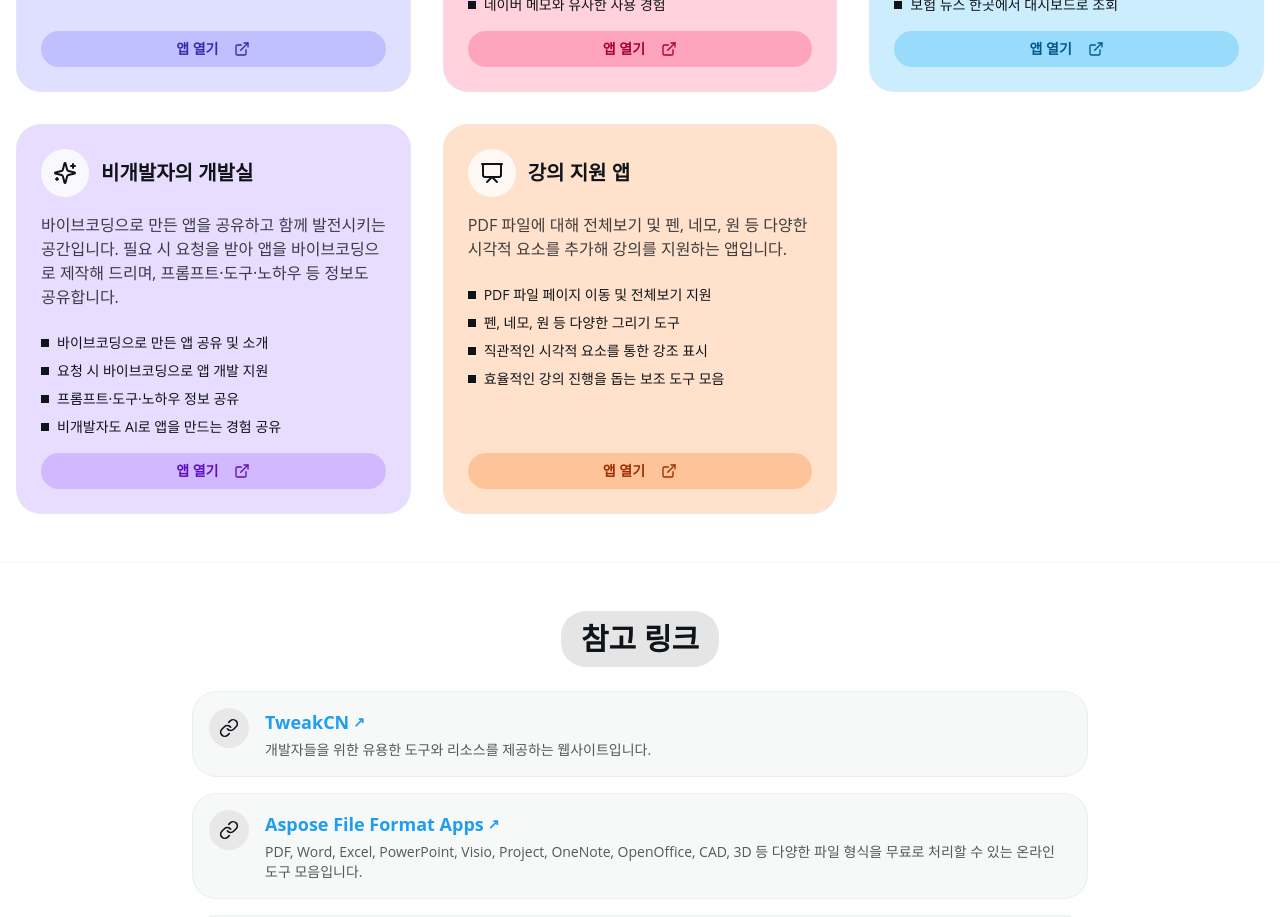
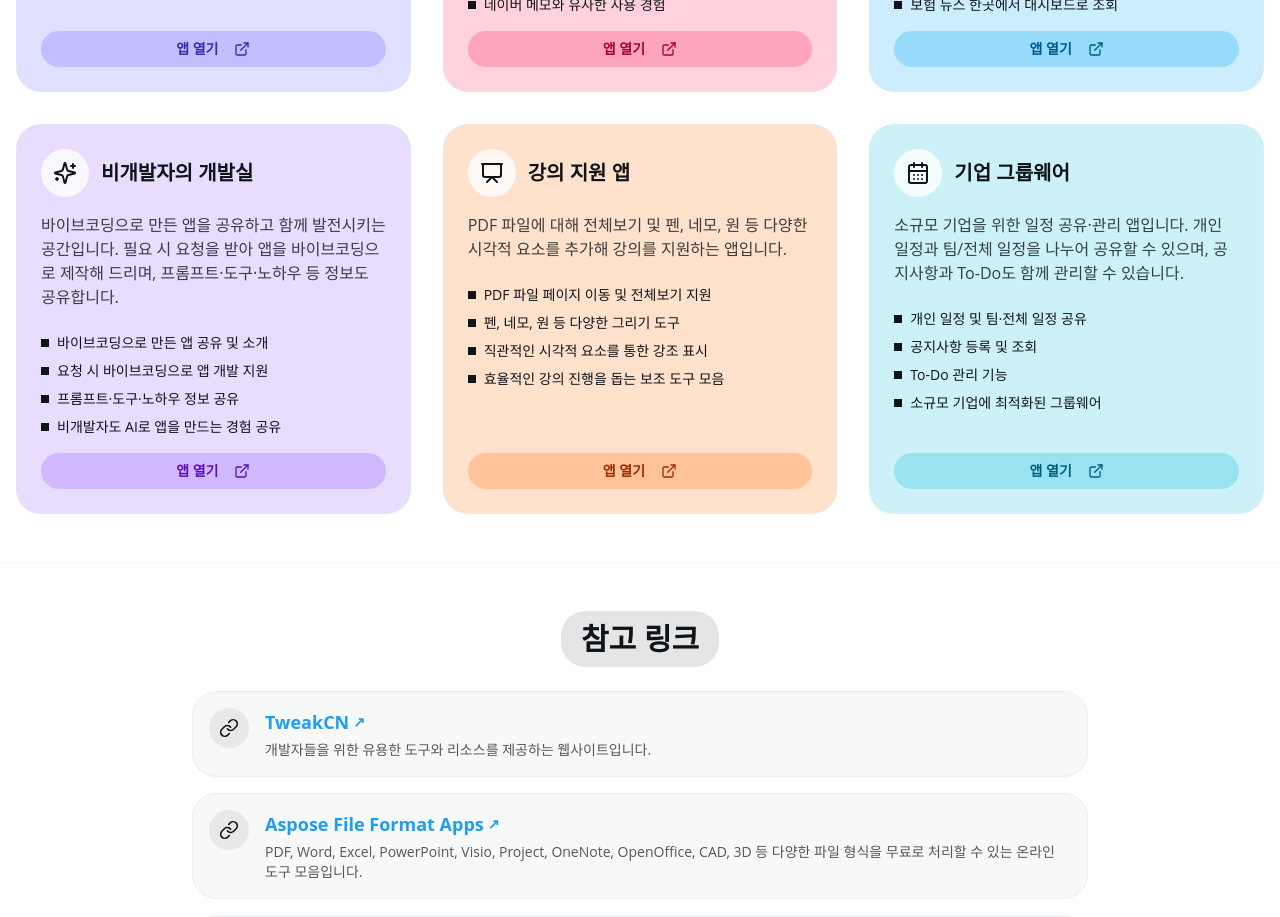
Before and after one commit to taekyoleen-oss/App-Collector, a Next.js app: page / in a window 1280 px wide. Shown: the part 1920-2837 px from the top of the page. Built offline with nearby package versions, Linux system fonts and the light colour scheme.

Commit message:
feat: 기업 그룹웨어 앱 카드 추가
Co-Authored-By: Claude Sonnet 4.6 <noreply@anthropic.com>

```diff
--- a/app/page.tsx
+++ b/app/page.tsx
@@ -1,7 +1,7 @@
 import { AppCard } from "@/components/app-card"
 import { AiToolsSection } from "@/components/ai-tools-section"
 import { SiteNav } from "@/components/site-nav"
-import { FileText, Languages, Eraser, Image, Link as LinkIcon, Calculator, Headphones, SquareFunction, PenTool, ListTodo, Newspaper, Sparkles, Presentation } from "lucide-react"
+import { FileText, Languages, Eraser, Image, Link as LinkIcon, Calculator, Headphones, SquareFunction, PenTool, ListTodo, Newspaper, Sparkles, Presentation, CalendarDays } from "lucide-react"
 
 const apps = [
   {
@@ -199,6 +199,20 @@ const apps = [
     icon: <Presentation className="h-6 w-6" />,
     accentColor: "bg-orange-500/20",
     buttonAccent: "bg-orange-500/25 text-orange-800 border-orange-500/30 hover:bg-orange-500/35 dark:text-orange-200"
+  },
+  {
+    title: "기업 그룹웨어",
+    description: "소규모 기업을 위한 일정 공유·관리 앱입니다. 개인 일정과 팀/전체 일정을 나누어 공유할 수 있으며, 공지사항과 To-Do도 함께 관리할 수 있습니다.",
+    features: [
+      "개인 일정 및 팀·전체 일정 공유",
+      "공지사항 등록 및 조회",
+      "To-Do 관리 기능",
+      "소규모 기업에 최적화된 그룹웨어"
+    ],
+    link: "https://company-groupware.onrender.com/",
+    icon: <CalendarDays className="h-6 w-6" />,
+    accentColor: "bg-cyan-500/20",
+    buttonAccent: "bg-cyan-500/25 text-cyan-800 border-cyan-500/30 hover:bg-cyan-500/35 dark:text-cyan-200"
   }
 ]
 
```
